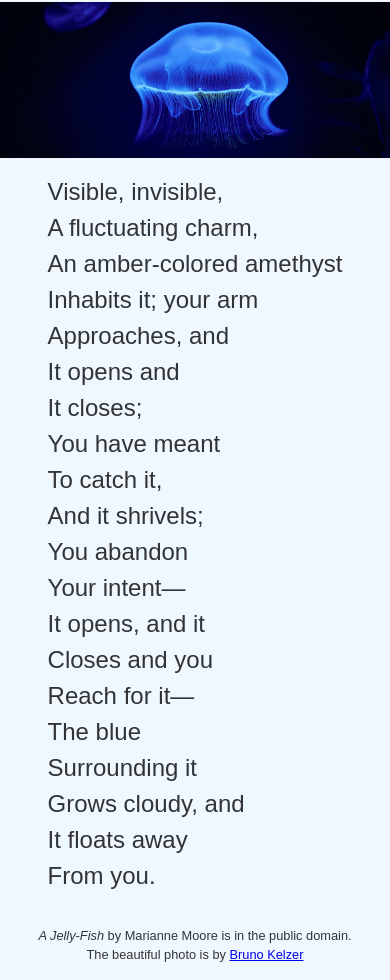
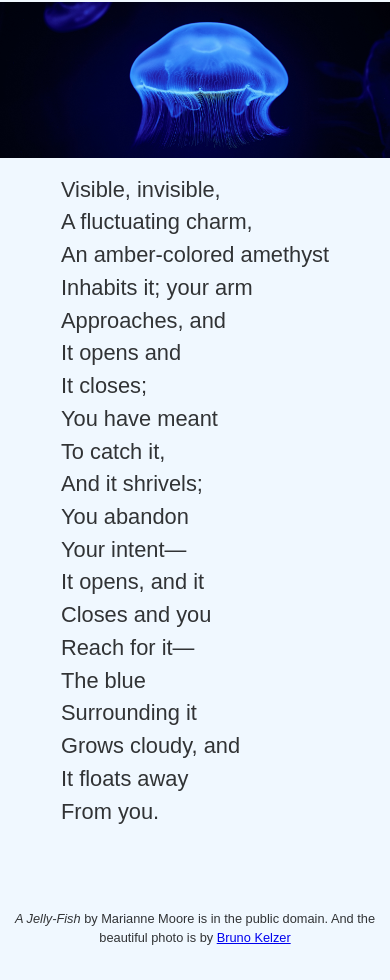
Before and after one commit to cynthiateeters/full-bleed-demo, an Eleventy site: page src/index.njk in a window 390 px wide. Shown: the part 159-1139 px from the top of the page. Built offline with nearby package versions, Linux system fonts and the light colour scheme; Eleventy itself is replaced by a stand-in of ours; files that its build step writes are made by us from their sources.

Commit message:
Debug a mobile

```diff
--- a/src/_includes/base.njk
+++ b/src/_includes/base.njk
@@ -17,7 +17,7 @@
 	<main>
 		<div class="wrapper">
 			<div class="full-bleed bleed-image">
-				<img src="images/bruno-kelzer-tu9w8vPmu4s-unsplash.jpeg" alt="jell fish">
+				<img src="images/bruno-kelzer-tu9w8vPmu4s-unsplash.jpeg" alt="jelly fish">
 			</div>
 
 			<pre>
@@ -41,13 +41,12 @@ Surrounding it
 Grows cloudy, and
 It floats away
 From you.
-</pre>
+			</pre>
 		</div>
 	</main>
 	<footer>
 		<p><em>A Jelly-Fish</em>
-			by Marianne Moore is in the public domain.</p>
-		<p>The beautiful photo is by <a
+			by Marianne Moore is in the public domain. And the beautiful photo is by <a
 				href="https://unsplash.com/@bruno_kelzer?utm_source=unsplash&utm_medium=referral&utm_content=creditCopyText">
 				Bruno Kelzer </a></p>
 	</footer>
--- a/src/sass/_page.scss
+++ b/src/sass/_page.scss
@@ -39,6 +39,7 @@ footer {
 }
 
 footer {
+  padding-block: 2rem;
   --fluid-type-target: 1vw;
   font-size: clamp(
     var(--fluid-type-min, 0.8rem),
--- a/src/sass/_pre.scss
+++ b/src/sass/_pre.scss
@@ -6,6 +6,8 @@ pre {
     calc(1rem + var(--fluid-type-target, 3vw)),
     var(--fluid-type-max, 1.3rem)
   );
+// https://codesandbox.io/s/clamp-linear-intepolation-based-on-viewport-width-builder-xgkft?from-embed
+  font-size: clamp(1.25rem, 0.7262rem + 2.6190vw, 4rem);
 }
 
 // https://piccalil.li/tutorial/fluid-typography-with-css-clamp/
```
Also changed, not shown: public/css/style.css, public/index.html.
